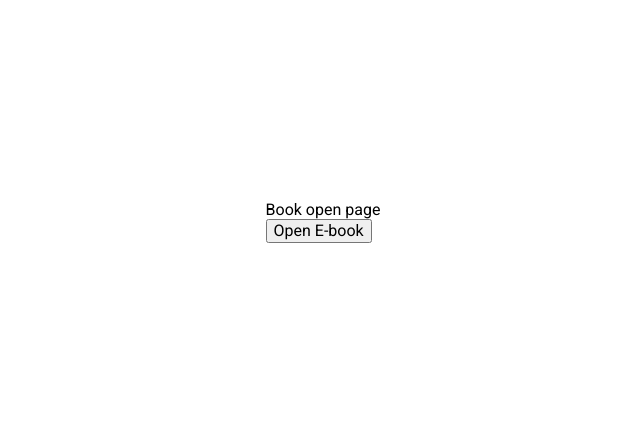
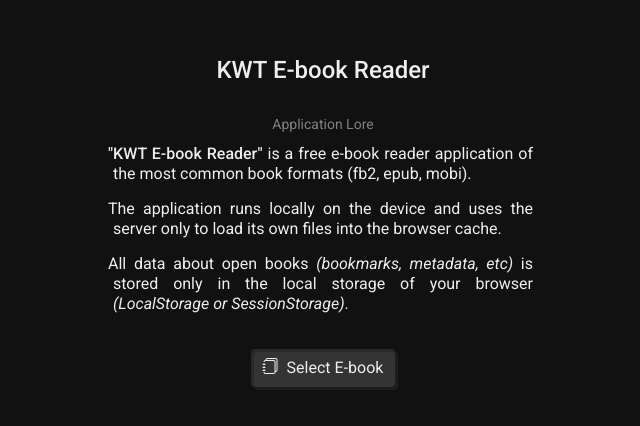
Before and after one commit to knownout/ebook-reader, a React app: page / in a window 1280 px wide. Shown: the part 178-604 px from the top of the page, without its empty margins (317-957 px from the left). Built offline with nearby package versions, Linux system fonts and the light colour scheme.

Commit message:
Title page redesign and types for parser

```diff
--- a/src/book-parser/core.ts
+++ b/src/book-parser/core.ts
@@ -2,6 +2,19 @@ import JSZip from "jszip";
 import { CompressedXMLFileOpenException } from "./libs/exceptions";
 import { getCleanText, TNCXChapterData } from "./libs/utils";
 import $ from "./libs/xmltool";
+
+export type TBookMetadata = {
+	title: string;
+	description: string;
+	author: string[];
+	cover: string;
+};
+
+export type TBookContentData = {
+	metadata: TBookMetadata;
+	bookDataOrder: string[];
+	ncxChapterDataFile: string;
+};
 
 export default class BookParserCore {
 	protected readonly zipFile: Promise<JSZip>;
@@ -40,7 +53,7 @@ export default class BookParserCore {
      * Method for processing the main e-book content file
      * @param path the location of the e-book content file (can be obtained from processContainerFile method)
      */
-	protected async processContentFile (path: string) {
+	protected async processContentFile (path: string): Promise<TBookContentData> {
 		const zipFile = await this.zipFile,
 			content = await this.openCompressedXMLFile(zipFile, path);
 
@@ -76,7 +89,7 @@ export default class BookParserCore {
 		}
 
 		// Represent metadata as a dictionary
-		const metadataObject = { title, description, author, cover: coverImage };
+		const metadataObject: TBookMetadata = { title, description, author, cover: coverImage };
 
 		return {
 			metadata: metadataObject,
--- a/src/book-parser/parser.ts
+++ b/src/book-parser/parser.ts
@@ -2,7 +2,16 @@ import { loadAsync } from "jszip";
 import { FileOpenException } from "./libs/exceptions";
 import { getCleanText, TNCXChapterData } from "./libs/utils";
 import $ from "./libs/xmltool";
-import BookParserCore from "./core";
+import BookParserCore, { TBookMetadata } from "./core";
+
+export type TBook = {
+	metadata: TBookMetadata;
+	content: TBookContent[];
+};
+type TBookContent = {
+	title: string;
+	text: string[];
+};
 
 export default class BookParser extends BookParserCore {
 	public constructor (file: File | FileList | null) {
@@ -15,16 +24,19 @@ export default class BookParser extends BookParserCore {
 	}
 
 	// Stub for the method of opening an e-book
-	public async openBook () {
+	public async openBook (): Promise<TBook> {
 		const contentFilePath = await this.processContainerFile(),
 			bookData = await this.processContentFile(contentFilePath),
 			ncxChapterData = await this.processNCXChapterDataFile(bookData.ncxChapterDataFile);
 
 		const bookContent = await this.loadBookContent(bookData.bookDataOrder, ncxChapterData);
-		console.log(bookContent);
+		return {
+			metadata: bookData.metadata,
+			content: bookContent
+		};
 	}
 
-	public async loadBookContent (bookDataOrder: string[], ncxFileData: TNCXChapterData[]) {
+	public async loadBookContent (bookDataOrder: string[], ncxFileData: TNCXChapterData[]): Promise<TBookContent[]> {
 		const zipFile = await this.zipFile;
 		let bookPageDocuments: { [key: string]: Document } = {};
 
--- a/src/main.tsx
+++ b/src/main.tsx
@@ -3,9 +3,7 @@ import "./root.less";
 
 import ReactDOM from "react-dom";
 import React from "react";
-import $ from "./book-parser/libs/xmltool";
-import BookParser from "./book-parser/parser";
-import { BookOpenPage } from "./user-interface/book-open";
+import { Reader } from "./user-interface/reader";
 
 interface AppState {}
 interface AppProps {}
@@ -16,7 +14,7 @@ class App extends React.Component<AppProps, AppState> {
 	}
 
 	public render () {
-		return <BookOpenPage />;
+		return <Reader />;
 	}
 }
 
--- a/src/root.less
+++ b/src/root.less
@@ -1,5 +1,5 @@
 @import (css) url("https://fonts.googleapis.com/css2?family=Roboto:ital,wght@0,400;0,500;0,700;1,400;1,500;1,700&display=swap");
-@import "./user-interface/styles/book-open.less";
+@import url("https://cdn.jsdelivr.net/npm/bootstrap-icons@1.3.0/font/bootstrap-icons.css");
 
 * {
 	box-sizing: border-box;
@@ -26,6 +26,9 @@ body {
 	overflow: hidden;
 }
 
+b {
+	font-weight: 500;
+}
 main#app-root {
 	position: absolute;
 	display: flex;
@@ -42,4 +45,6 @@ main#app-root {
 
 	justify-content: center;
 	align-items: center;
+
+	background: #111;
 }
--- a/src/user-interface/book-open.tsx
+++ /dev/null
@@ -1,39 +0,0 @@
-import React from "react";
-import $ from "../book-parser/libs/xmltool";
-import BookParser from "../book-parser/parser";
-
-interface IBookOpenPageProps {}
-interface IBookOpenPageState {}
-
-export class BookOpenPage extends React.Component<IBookOpenPageProps, IBookOpenPageState> {
-	public readonly state: IBookOpenPageState = {};
-	constructor (props: IBookOpenPageProps) {
-		super(props);
-
-		this.onButtonClick = this.onButtonClick.bind(this);
-	}
-
-	public render () {
-		return (
-			<div>
-				<div>Book open page</div>
-				<button onClick={this.onButtonClick}>Open E-book</button>
-			</div>
-		);
-	}
-
-	private onButtonClick (): void {
-		const input = $<HTMLInputElement>("input")
-			.attribute("type", "file")
-			.attribute("accept", ".epub, .mobi")
-			.attribute("multiple", "false").obj;
-
-		input.click();
-		input.addEventListener("change", () => {
-			const parser = new BookParser(input.files);
-			parser.openBook();
-
-			input.remove();
-		});
-	}
-}
--- /dev/null
+++ b/src/user-interface/components.tsx
@@ -0,0 +1,39 @@
+import React, { useEffect } from "react";
+import "./styles/components.less";
+
+export function Button (props: {
+	className?: string;
+	onClick?: (evt: React.MouseEvent<HTMLDivElement, MouseEvent>) => any;
+	errorEffect?: boolean;
+}) {
+	const className = [ "button-wrapper", props.className || " " ].join(" ").replace(/\s{2,}/g, " ").trim();
+	const { errorEffect, ...localProps } = { ...props };
+
+	return (
+		<div {...localProps} className={className} data-error={props.errorEffect}>
+			<div className="button-background" />
+			<div className="button">
+				<i className="bi bi-journals" />
+				<span className="text">Select E-book</span>
+			</div>
+		</div>
+	);
+}
+
+export type TPageState = "opened" | "opening" | "closing" | "closed";
+export function Page (props: {
+	children: any;
+	state: TPageState;
+	setState: (state: TPageState) => void;
+	pageRef?: any;
+}) {
+	useEffect(() => {
+		if (props.state == "opening") setTimeout(() => props.setState("opened"), 450);
+	});
+
+	return (
+		<div className="page content-wrapper" page-state={props.state} ref={props.pageRef}>
+			{props.children}
+		</div>
+	);
+}
--- /dev/null
+++ b/src/user-interface/reader.tsx
@@ -0,0 +1,105 @@
+import React, { useState } from "react";
+import $ from "../book-parser/libs/xmltool";
+import BookParser from "../book-parser/parser";
+import { Button, Page, TPageState } from "./components";
+
+import "./styles/reader.less";
+
+function TitlePage (props: {
+	state: TPageState;
+	setState: (state: TPageState) => void;
+	pageRef?: React.RefObject<HTMLDivElement>;
+}) {
+	const onButtonClick = () => {
+		const input = $<HTMLInputElement>("input")
+			.attribute("type", "file")
+			.attribute("accept", ".epub, .mobi")
+			.attribute("multiple", "false").obj;
+
+		input.click();
+		input.onchange = async () => {
+			const parser = new BookParser(input.files);
+			try {
+				const book = await parser.openBook();
+				console.log(book);
+			} catch (e) {
+				setErrorEffect(true);
+				setTimeout(() => setErrorEffect(false), 700);
+			}
+
+			input.remove();
+		};
+	};
+
+	const [ errorEffect, setErrorEffect ] = useState(false);
+
+	return (
+		<Page {...props}>
+			<div className="app-title">KWT E-book Reader</div>
+			<article className="application-lore" data-title="Application Lore">
+				<p>
+					<b>"KWT E-book Reader"</b> is a free e-book reader application of the most common book formats (fb2,
+					epub, mobi).
+				</p>
+				<p>
+					The application runs locally on the device and uses the server only to load its own files into the
+					browser cache.
+				</p>
+				<p>
+					All data about open books <i>(bookmarks, metadata, etc)</i> is stored only in the local storage of
+					your browser <i>(LocalStorage or SessionStorage)</i>.
+				</p>
+			</article>
+			<Button className="open-book" onClick={onButtonClick} errorEffect={errorEffect} />
+		</Page>
+	);
+}
+
+interface IBookOpenPageProps {}
+interface IBookOpenPageState {
+	pageName: string;
+	pageState: TPageState;
+	flex: boolean;
+}
+
+export class Reader extends React.Component<IBookOpenPageProps, IBookOpenPageState> {
+	private readonly flexPageRef = React.createRef<HTMLDivElement>();
+	public readonly state: IBookOpenPageState = {
+		pageName: "title",
+		pageState: "opening",
+		flex: true
+	};
+
+	constructor (props: IBookOpenPageProps) {
+		super(props);
+		this.updateFlexStatus = this.updateFlexStatus.bind(this);
+	}
+
+	componentDidMount () {
+		this.updateFlexStatus();
+		window.addEventListener("resize", this.updateFlexStatus);
+	}
+
+	private updateFlexStatus () {
+		const flexPage = this.flexPageRef.current;
+
+		if (flexPage) {
+			const height = flexPage.offsetHeight;
+			if (window.innerHeight <= height) this.setState({ flex: false });
+			else this.setState({ flex: true });
+		}
+	}
+
+	public render () {
+		const attributes = {
+			setState: (pageState: TPageState) => this.setState({ pageState }),
+			state: this.state.pageState
+		};
+
+		return (
+			<div className="page-wrapper" data-flex={this.state.flex}>
+				<TitlePage {...attributes} pageRef={this.flexPageRef} />
+			</div>
+		);
+	}
+}
--- /dev/null
+++ b/src/user-interface/styles/components.less
@@ -0,0 +1,118 @@
+div.button-wrapper {
+	position: relative;
+	display: flex;
+
+	justify-content: center;
+	align-items: center;
+
+	width: fit-content;
+	height: fit-content;
+
+	transition: 200ms ease all;
+	color: #eee;
+
+	cursor: pointer;
+
+	div {
+		pointer-events: none;
+	}
+
+	&:hover {
+		div.button-background {
+			top: 5px;
+			left: 5px;
+		}
+		div.button {
+			background: rgba(#fff, .15);
+
+			top: -2px;
+			left: -2px;
+		}
+	}
+
+	&:active {
+		div.button-background {
+			top: 3px;
+			left: 3px;
+		}
+		div.button {
+			background: rgba(#fff, .15);
+
+			top: 0;
+			left: 0;
+		}
+	}
+
+	div.button-background {
+		position: absolute;
+		display: block;
+
+		width: 100%;
+		height: 100%;
+
+		top: 3px;
+		left: 3px;
+
+		border-radius: 4px;
+
+		background: rgba(#fff, .05);
+		transition: inherit;
+	}
+
+	div.button {
+		position: relative;
+		display: flex;
+
+		justify-content: center;
+		align-items: center;
+
+		width: fit-content;
+		height: fit-content;
+
+		padding: 10px 12px;
+		top: 0;
+		left: 0;
+
+		border-radius: 4px;
+		background: rgba(#fff, .1);
+		transition: inherit;
+
+		i {
+			position: relative;
+			display: block;
+
+			top: -1px;
+			margin-right: 8px;
+		}
+	}
+
+	&[data-error="true"] {
+		animation: error-effect 250ms ease forwards;
+
+		div.button-background {
+			background: rgba(#ff8080, .1);
+		}
+
+		div.button {
+			background: rgba(#ff8080, .2);
+		}
+	}
+
+	@keyframes error-effect {
+		0% {
+			left: 0;
+		}
+
+		33% {
+			left: 4px;
+		}
+
+		66% {
+			left: -4px;
+		}
+
+		100% {
+			left: 0;
+		}
+	}
+}
--- /dev/null
+++ b/src/user-interface/styles/reader.less
@@ -0,0 +1,108 @@
+div.page-wrapper {
+	position: absolute;
+	display: flex;
+
+	top: 0;
+	left: 0;
+	width: 100%;
+	height: 100%;
+
+	justify-content: center;
+	align-items: center;
+
+	&[data-flex="false"] {
+		display: block;
+	}
+
+	overflow: hidden;
+	overflow-y: auto;
+}
+
+div.content-wrapper {
+	position: relative;
+	display: flex;
+
+	flex-direction: column;
+
+	justify-content: center;
+	align-items: center;
+
+	width: 100%;
+	height: fit-content;
+
+	top: 0;
+	left: 0;
+
+	overflow: hidden;
+	padding: 20px;
+	opacity: 1;
+
+	transition: 400ms ease all;
+
+	&[page-state="opening"] {
+		opacity: 0;
+		transform: scale(0.98, 0.98);
+	}
+
+	&[data-flex="false"] {
+		position: fixed;
+
+		width: 100%;
+		height: 100%;
+
+		background: red;
+	}
+
+	div.app-title {
+		font-size: 24px;
+		color: #eee;
+
+		font-weight: 500;
+		text-align: center;
+	}
+
+	article.application-lore {
+		position: relative;
+		display: block;
+
+		width: fit-content;
+
+		max-width: 420px;
+		text-align: justify;
+		color: #eee;
+
+		p {
+			position: relative;
+			display: block;
+
+			&::first-letter {
+				margin-left: -5px;
+			}
+
+			margin: 0;
+			margin-bottom: 15px;
+		}
+
+		margin-bottom: 20px;
+		line-height: 20px;
+
+		&::before {
+			content: attr(data-title);
+			position: relative;
+			display: block;
+
+			width: 100%;
+			height: fit-content;
+
+			color: #eee;
+			opacity: .5;
+
+			font-size: 14px;
+
+			text-align: center;
+			margin: 10px 0;
+
+			margin-top: 30px;
+		}
+	}
+}
```
Also changed, not shown: src/user-interface/styles/book-open.less (deleted).
